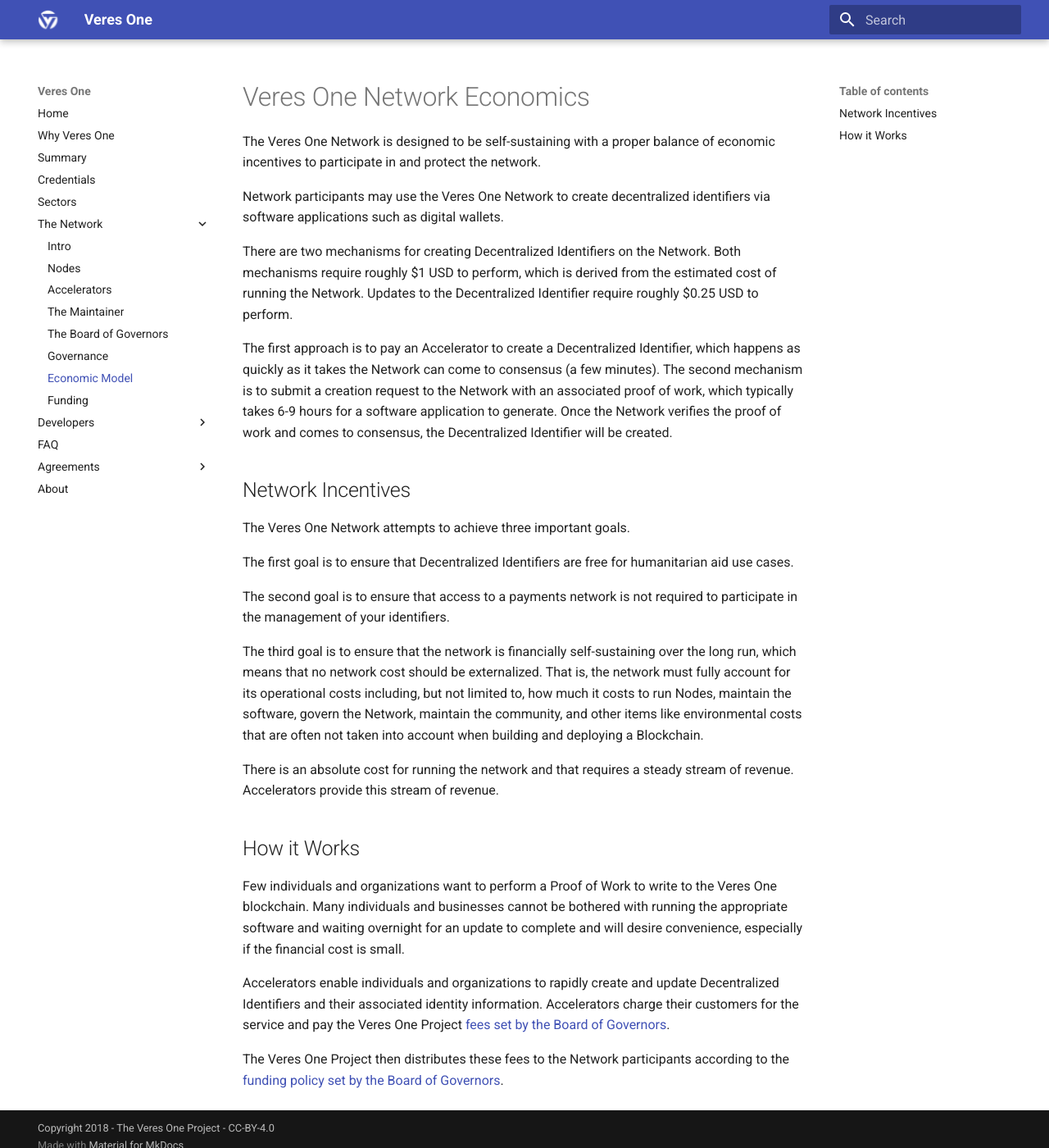
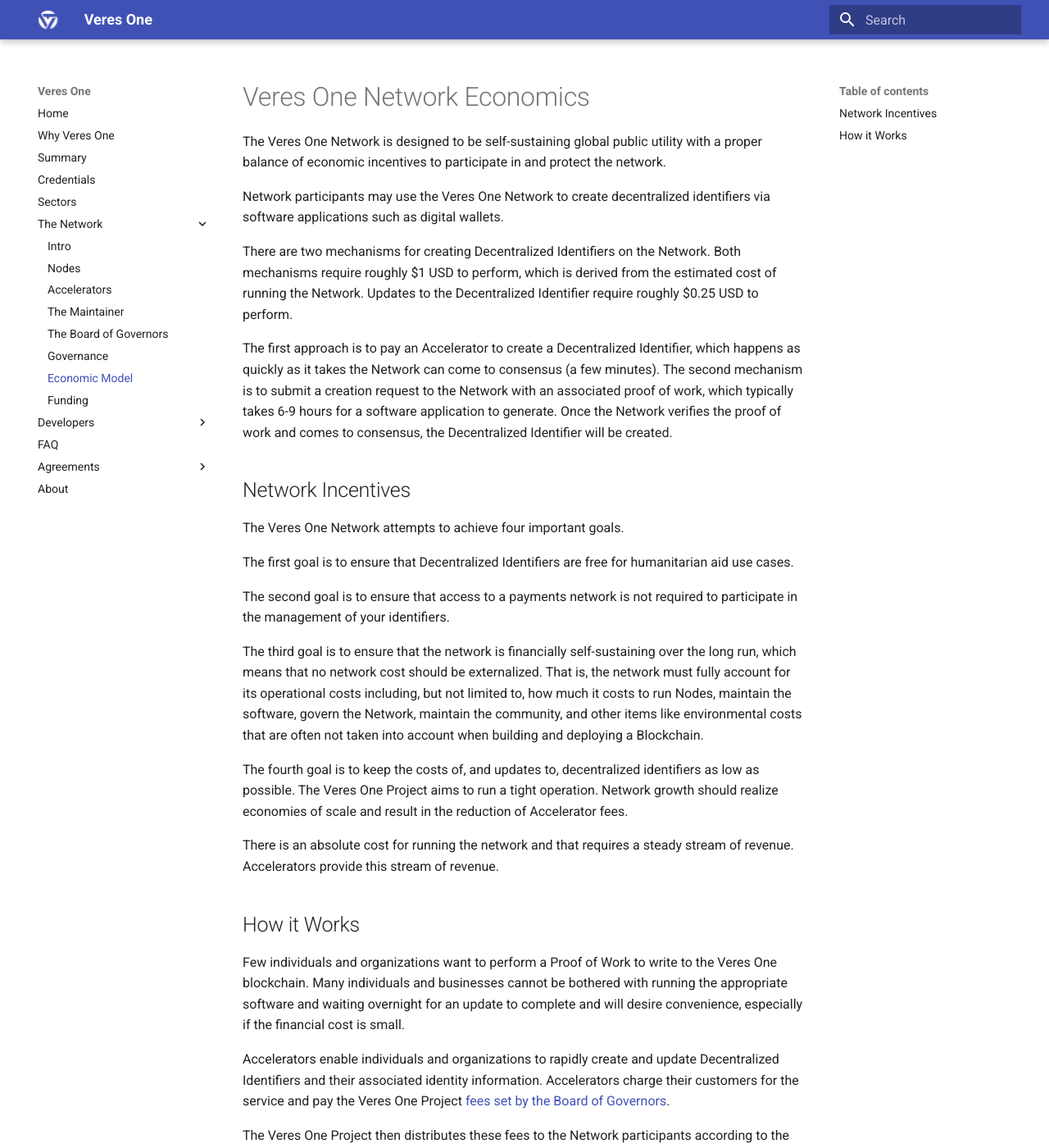
Before and after one commit to veres-one/docs.veres.one, an MkDocs documentation site: the page built from docs/network/economics.md, in a window 1280 px wide and 1400 px high. Shown: the whole window at 82% size. Built offline with MkDocs 1.6.1 and Material for MkDocs 9.7.7, drawn with Linux system fonts in a browser that asks for light colours; old or Windows-style settings are respelled for this version of MkDocs.

Commit message:
Econimic Model Pass, Adam.

```diff
--- a/docs/network/economics.md
+++ b/docs/network/economics.md
@@ -1,7 +1,8 @@
 # Veres One Network Economics
 
-The Veres One Network is designed to be self-sustaining with a proper balance
-of economic incentives to participate in and protect the network.
+The Veres One Network is designed to be self-sustaining global public
+utility with a proper balance of economic incentives to participate in and
+protect the network.
 
 Network participants may use the Veres One Network to create
 decentralized identifiers via software applications such as digital wallets.
@@ -21,7 +22,7 @@ Identifier will be created.
 
 ## Network Incentives
 
-The Veres One Network attempts to achieve three important goals.
+The Veres One Network attempts to achieve four important goals.
 
 The first goal is to ensure that Decentralized Identifiers are free for
 humanitarian aid use cases.
@@ -36,6 +37,11 @@ but not limited to, how much it costs to run Nodes, maintain the software,
 govern the Network, maintain the community, and other items like environmental
 costs that are often not taken into account when building and deploying a
 Blockchain.
+
+The fourth goal is to keep the costs of, and updates to, decentralized
+identifiers as low as possible. The Veres One Project aims to run a tight
+operation. Network growth should realize economies of scale and result in the
+reduction of Accelerator fees.
 
 There is an absolute cost for running the network and that requires a steady
 stream of revenue. Accelerators provide this stream of revenue.
```
